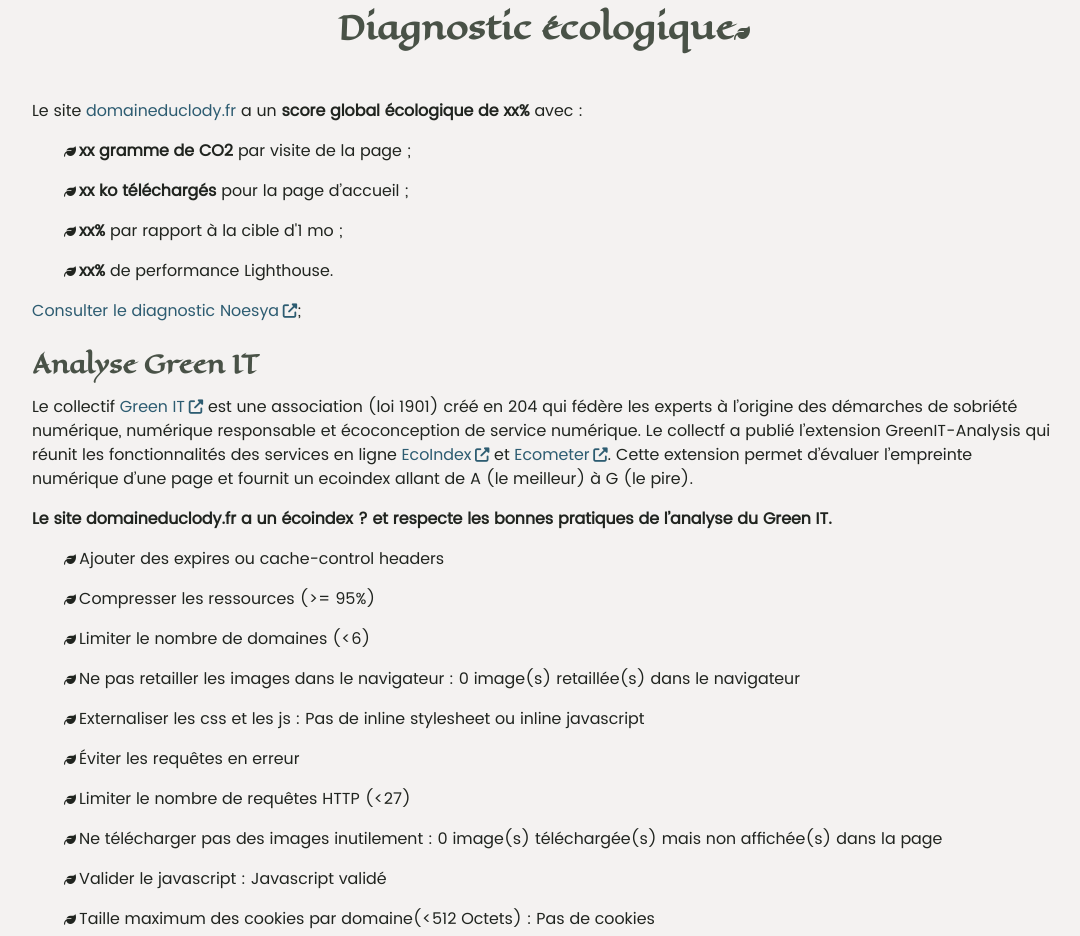
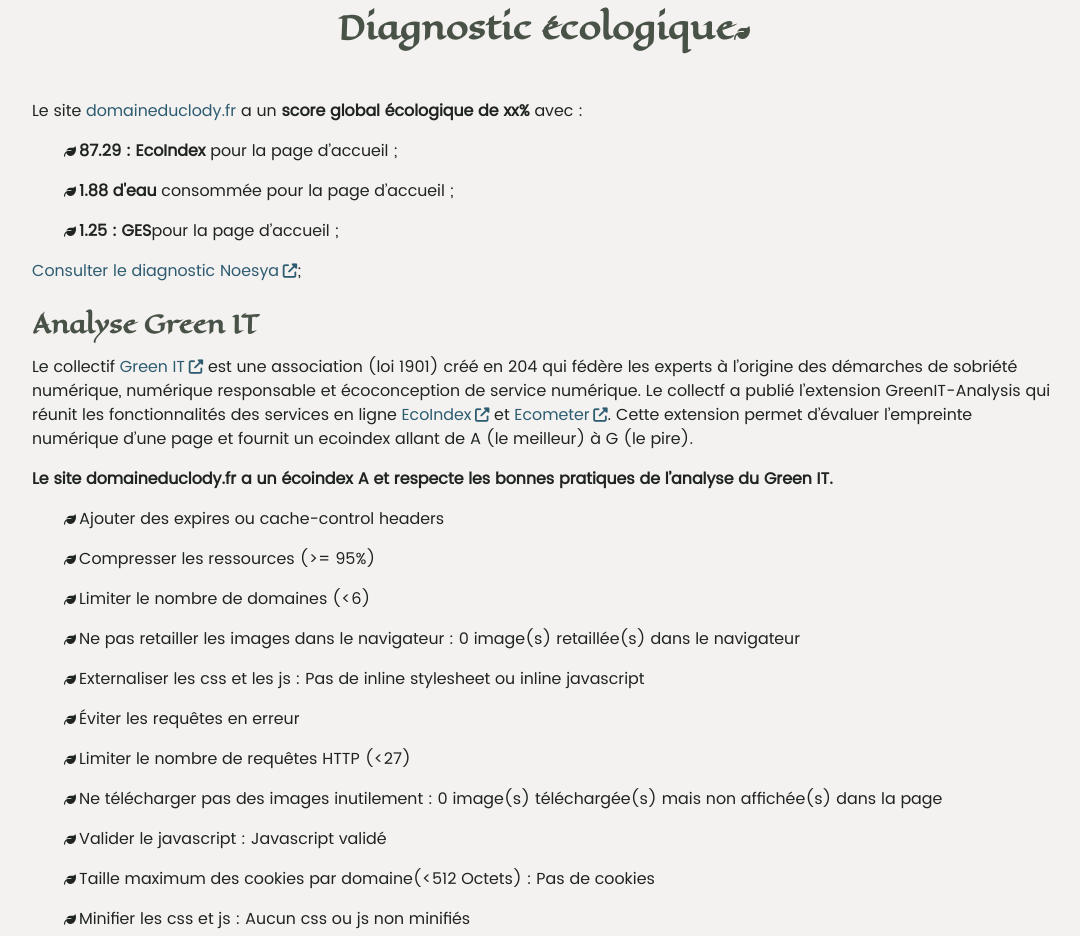
Before and after one commit to sofeve-concept/bac-a-sable, a plain HTML site: page ecoconception/index.html in a window 1280 px wide. Shown: the part 969-1905 px from the top of the page, without its empty margins (96-1176 px from the left). Drawn offline with Linux system fonts and the light colour scheme.

Commit message:
maj chiffre

```diff
--- a/ecoconception/index.html
+++ b/ecoconception/index.html
@@ -248,10 +248,10 @@
 <p>Le site <a href="https://domaineduclody.fr">domaineduclody.fr</a> a un <strong>score global écologique de
           xx%</strong> avec :</p>
 <ul>
-     <li><strong>xx gramme de CO2</strong> par visite de la page ;</li>
-     <li><strong>xx ko téléchargés</strong> pour la page d&rsquo;accueil ;</li>
-     <li><strong>xx%</strong> par rapport à la cible d'1 mo ;</li>
-     <li><strong>xx%</strong> de performance Lighthouse.</li>
+     <li><strong>87.29 : EcoIndex</strong> pour la page d&rsquo;accueil ;</li>
+     <li><strong>1.88 d'eau</strong> consommée pour la page d&rsquo;accueil ;</li>
+     <li><strong>1.25 : GES</strong>pour la page d&rsquo;accueil ;</li>
+
 </ul>
 <p><a href="" target="_blank" rel="noopener noreferrer"
           title="Consulter le diagnostic Noesya (nouvelle fenêtre)">Consulter le diagnostic Noesya</a>;</p>
@@ -267,7 +267,7 @@
           rel="noopener noreferrer" title="Ecometer (nouvelle fenêtre)">Ecometer</a>. Cette extension permet
      d&rsquo;évaluer l’empreinte numérique d&rsquo;une page et fournit un ecoindex allant de A (le meilleur) à G (le
      pire).</p>
-<p><strong>Le site domaineduclody.fr a un écoindex ? et respecte les bonnes pratiques de l&rsquo;analyse du
+<p><strong>Le site domaineduclody.fr a un écoindex A et respecte les bonnes pratiques de l&rsquo;analyse du
           <span lang="en">Green IT</span>.</strong></p>
 <ul>
      <li>Ajouter des expires ou cache-control headers</li>
```
